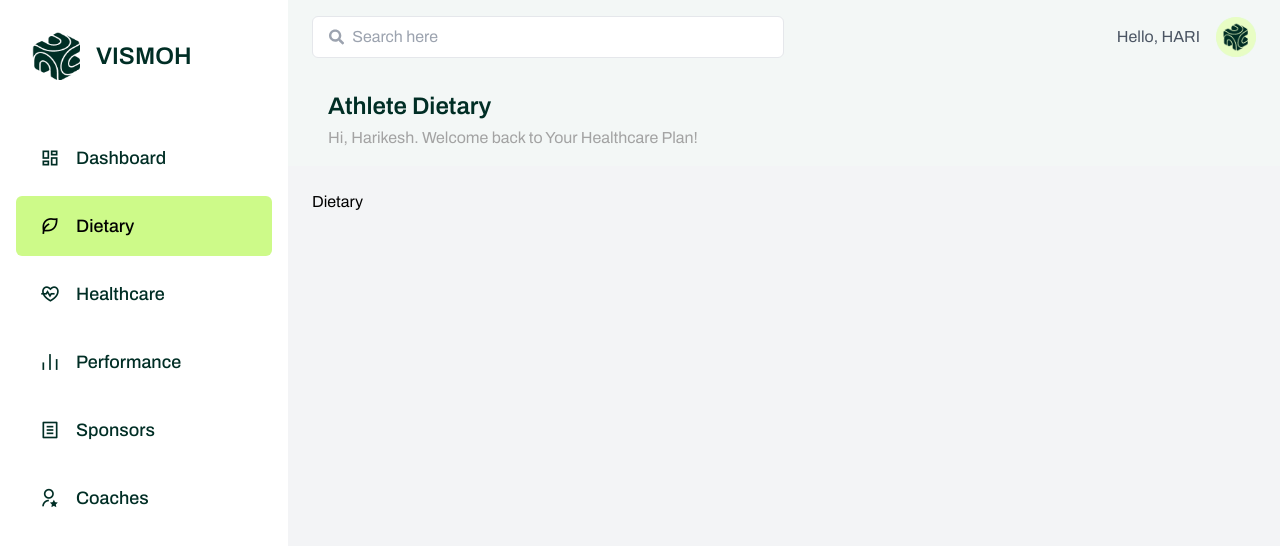
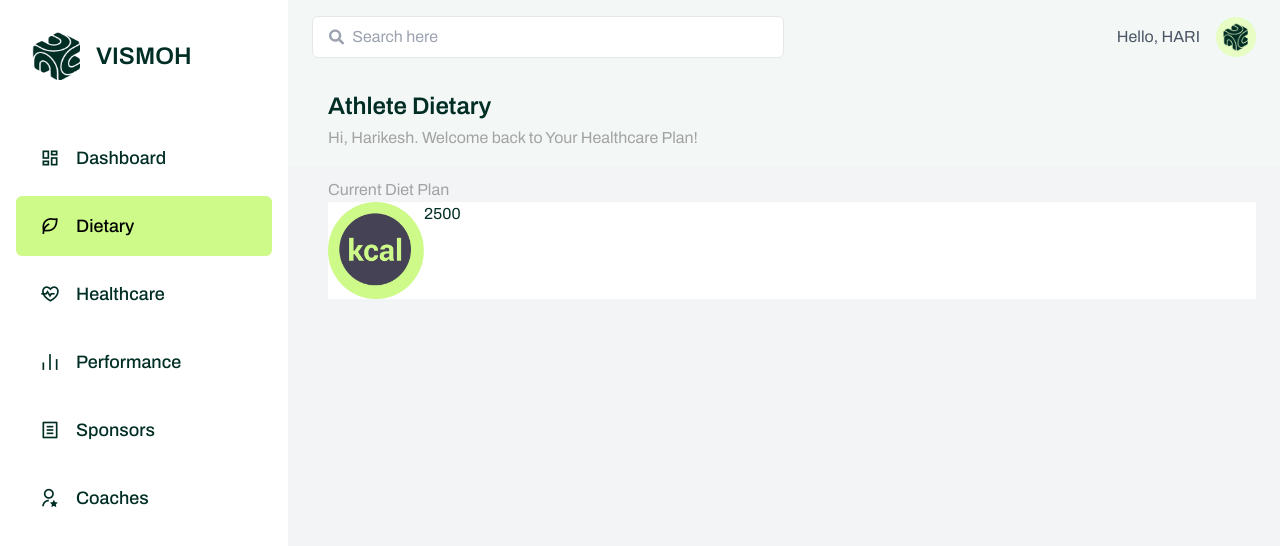
Before and after one commit to init-to-winit/client, a React (Vite) app: page /dietary in a window 1280 px wide. Shown: the top 546 px of the page. Built offline with nearby package versions, Linux system fonts and the light colour scheme.

Commit message:
feat: enhance Dietary page with DietCard component and update Layout styles

```diff
--- a/src/components/Layout.jsx
+++ b/src/components/Layout.jsx
@@ -17,7 +17,7 @@ export default function Layout() {
         <Hello />
 
         {/* Main Content */}
-        <div className="flex-1 p-6 overflow-auto bg-gray-100">
+        <div className="flex-1 p-6 pl-10 pt-3 overflow-auto bg-gray-100">
           <Outlet /> {/* This will render the current route's content */}
         </div>
       </div>
--- /dev/null
+++ b/src/components/dietary/DietCard.jsx
@@ -0,0 +1,12 @@
+import React from "react";
+import icon from "../../assets/images/kcal.png";
+export default function DietCard() {
+  return (
+    <div className="flex bg-white">
+      <img src={icon} alt="img" className="w-24" />
+      <div>
+        <h1 className="text-primary ">2500</h1>
+      </div>
+    </div>
+  );
+}
--- a/src/pages/Dietary.jsx
+++ b/src/pages/Dietary.jsx
@@ -1,5 +1,13 @@
+import DietCard from "@/components/dietary/DietCard";
 import React from "react";
 
 export default function Dietary() {
-  return <div>Dietary</div>;
+  return (
+    <div>
+      <p className="text-ptext">Current Diet Plan</p>
+      <div>
+        <DietCard />
+      </div>
+    </div>
+  );
 }
--- a/tailwind.config.js
+++ b/tailwind.config.js
@@ -7,6 +7,7 @@ export default {
         primary: "#002E25", // Dark Green
         secondary: "#CDFA89", // Light Green
         darkbg: "#F3F7F6",
+        ptext: "#A3A3A3",
       },
       fontFamily: {
         poppins: ["Poppins", "sans-serif"],
```
Also changed, not shown: src/assets/images/kcal.png (added).
